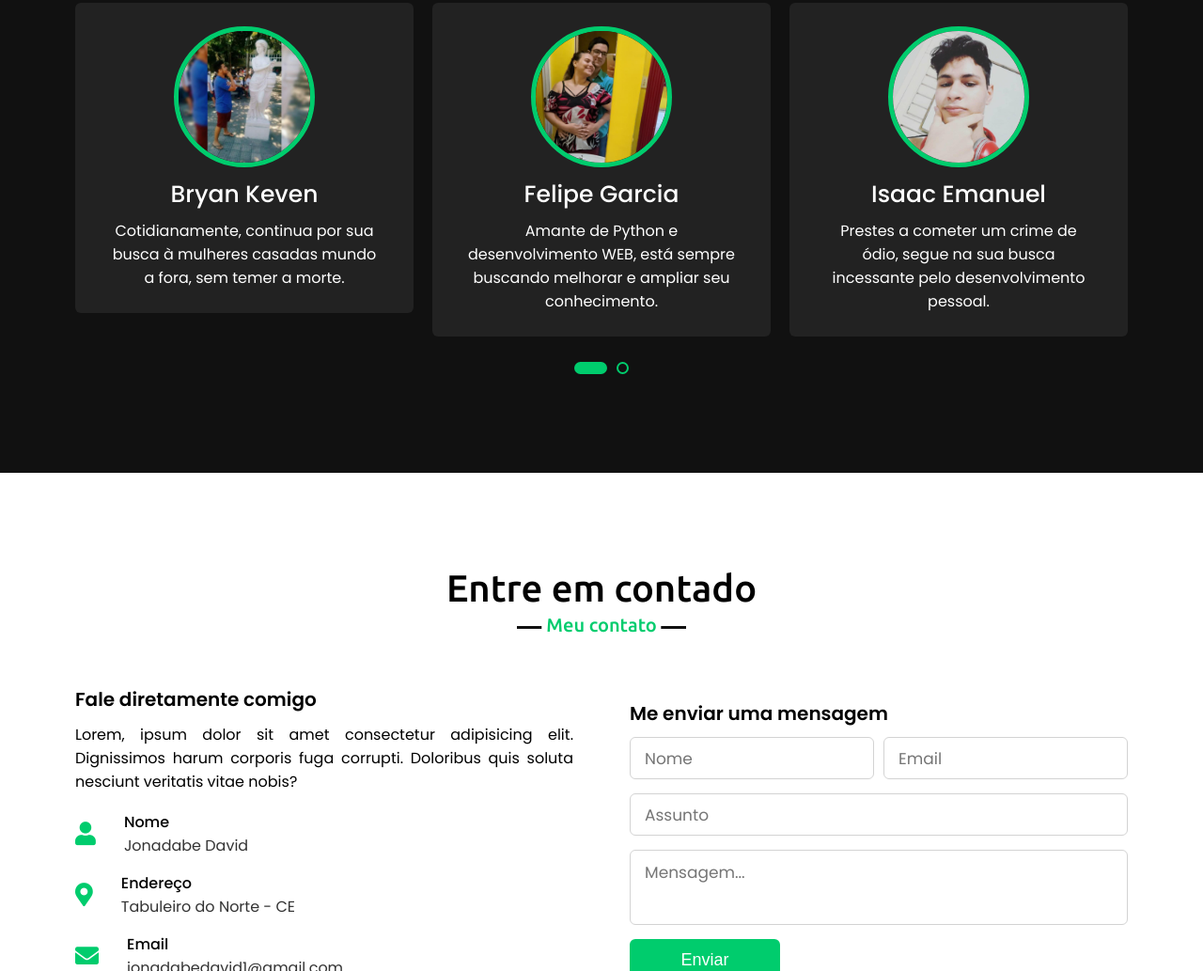
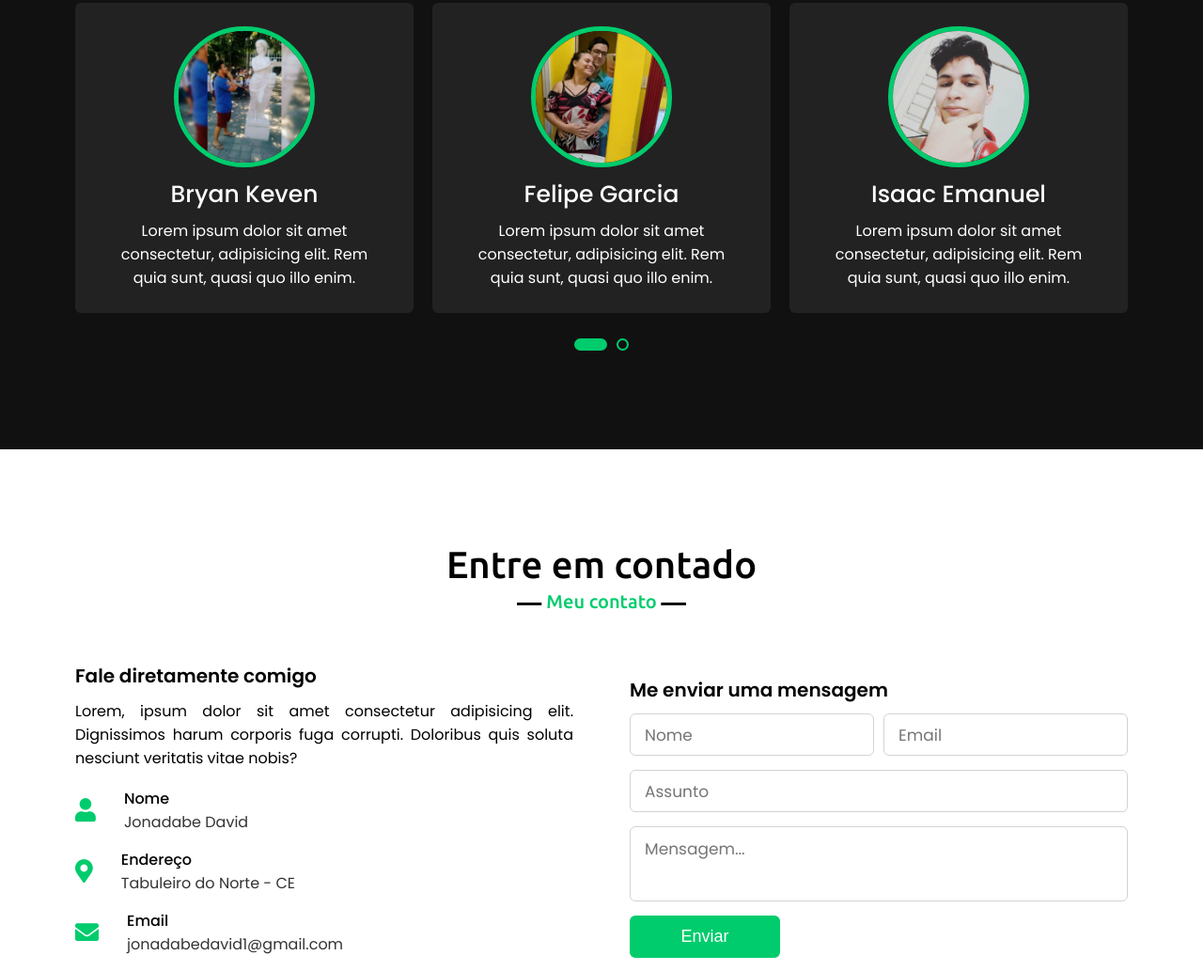
Before and after one commit to JonadabeDavid/DesenvolvimentoWeb, a plain HTML site: page index.html in a window 1280 px wide. Shown: the part 3722-4755 px from the top of the page at 94% size. Drawn offline with nearby package versions, Linux system fonts and the light colour scheme.

Commit message:
Loream text

```diff
--- a/index.html
+++ b/index.html
@@ -210,28 +210,28 @@
                     <div class="box">
                         <img src="images/profile-2.jpg" alt="">
                         <div class="text">Bryan Keven</div>
-                        <p>Cotidianamente, continua por sua busca à mulheres casadas mundo a fora, sem temer a morte.</p>
+                        <p>Lorem ipsum dolor sit amet consectetur, adipisicing elit. Rem quia sunt, quasi quo illo enim.</p>
                     </div>
                 </div>
                 <div class="card">
                     <div class="box">
                         <img src="images/profile-3.jpg" alt="">
                         <div class="text">Felipe Garcia</div>
-                        <p>Amante de Python e desenvolvimento WEB, está sempre buscando melhorar e ampliar seu conhecimento.</p>
+                        <p>Lorem ipsum dolor sit amet consectetur, adipisicing elit. Rem quia sunt, quasi quo illo enim.</p>
                     </div>
                 </div>
                 <div class="card">
                     <div class="box">
                         <img src="images/profile-4.jpg" alt="">
                         <div class="text">Isaac Emanuel</div>
-                        <p>Prestes a cometer um crime de ódio, segue na sua busca incessante pelo desenvolvimento pessoal.</p>
+                        <p>Lorem ipsum dolor sit amet consectetur, adipisicing elit. Rem quia sunt, quasi quo illo enim.</p>
                     </div>
                 </div>
                 <div class="card">
                     <div class="box">
                         <img src="images/profile-5.jpg" alt="">
                         <div class="text">João Gerliandro</div>
-                        <p>O mais apático do time. Se ver você morrendo na sombra, ele puxa pro Sol.</p>
+                        <p>Lorem ipsum dolor sit amet consectetur, adipisicing elit. Rem quia sunt, quasi quo illo enim.</p>
                     </div>
                 </div>
             </div>
```
